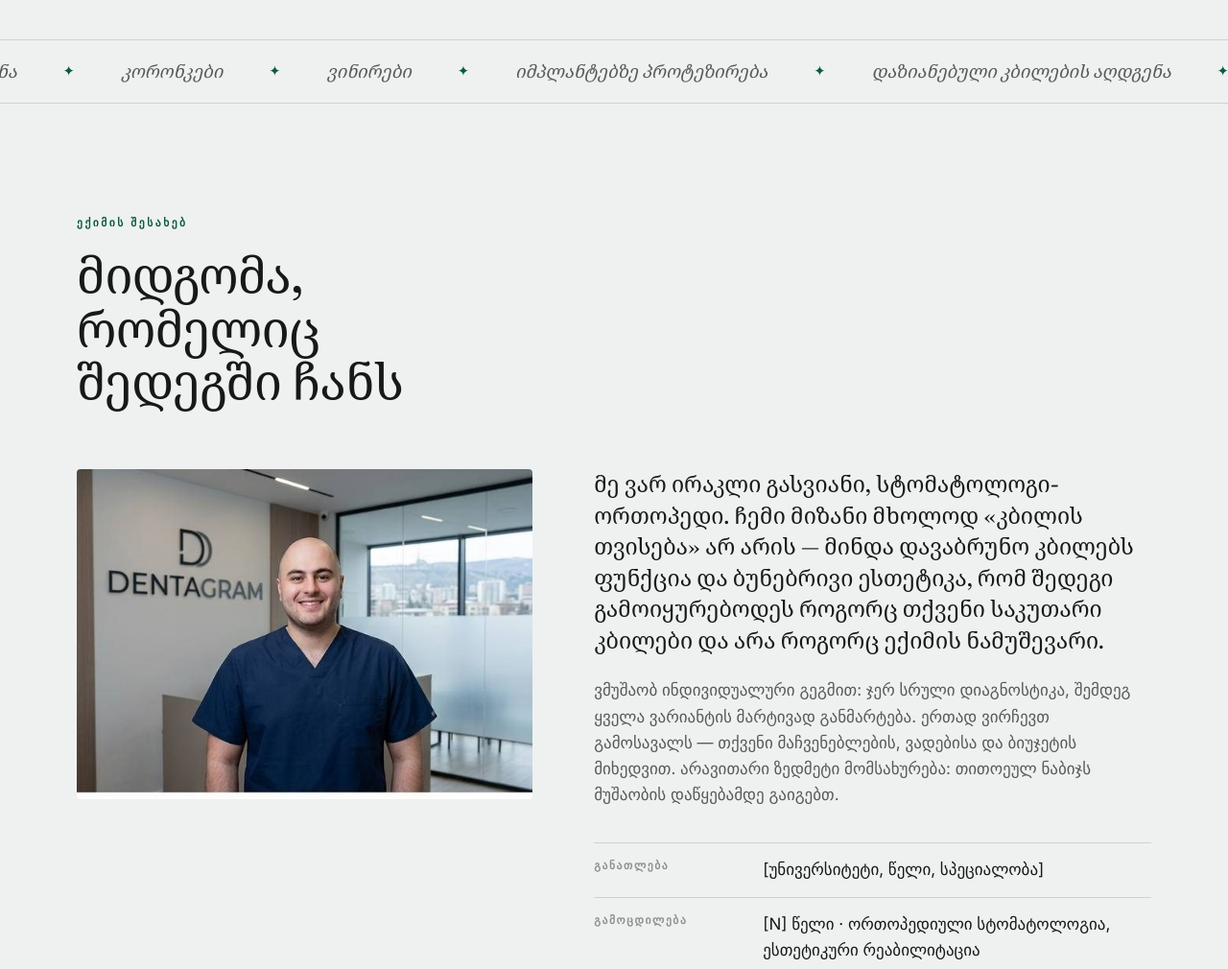
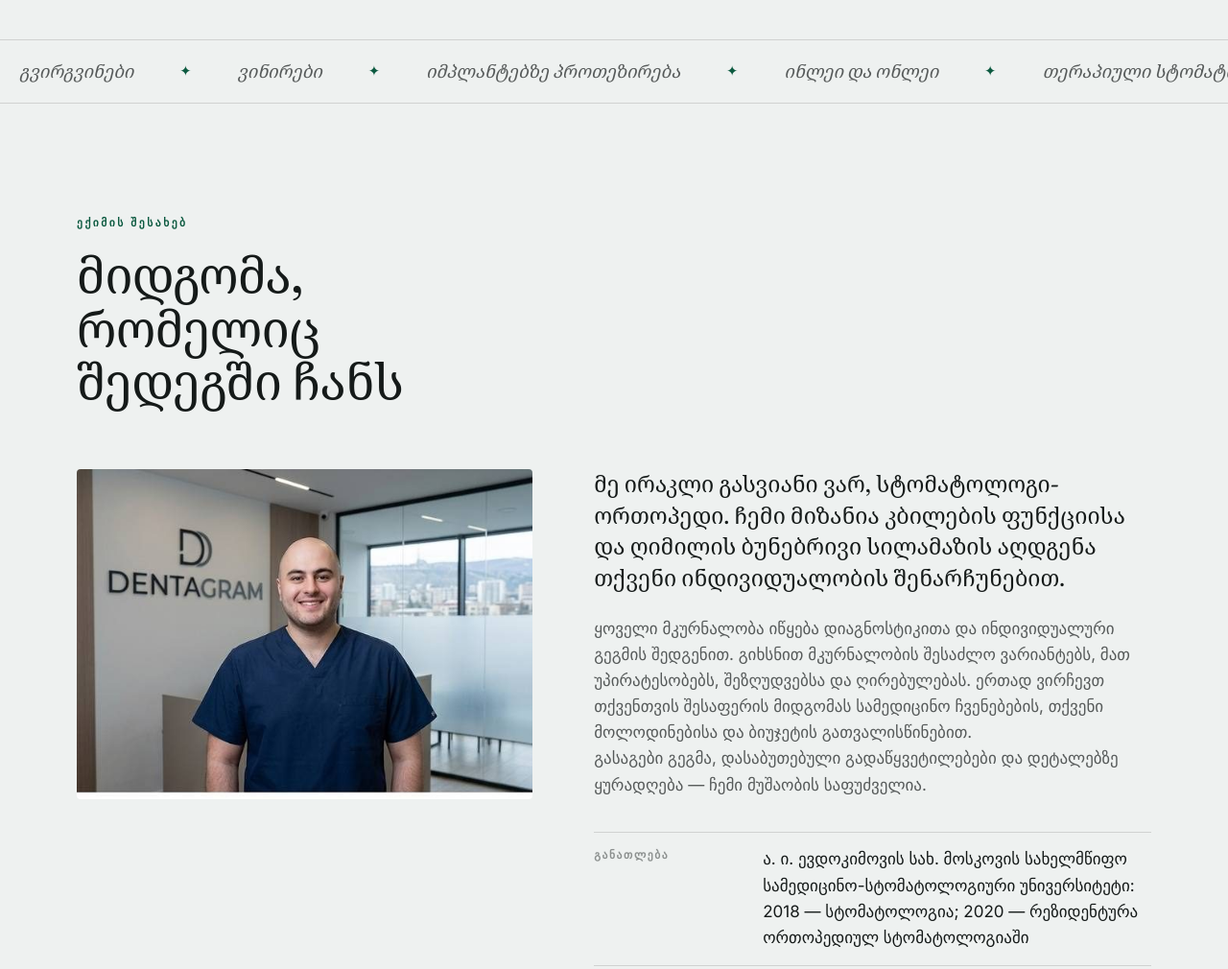
Before and after one commit to barobarosha/dentist, a plain HTML site: page index.html in a window 1280 px wide. Shown: the part 795-1805 px from the top of the page at 96% size. Drawn offline with Linux system fonts and the light colour scheme; a web font is replaced by a local one.

Commit message:
Update texts (bio, 8 services) and swap before/after photos

```diff
--- a/index.html
+++ b/index.html
@@ -131,6 +131,7 @@
       <div class="about-body">
         <p class="lead" data-i18n="about.p1">Меня зовут Иракли Гасвиани, я стоматолог-ортопед. Моя задача — не просто «поставить коронку», а вернуть зубам функцию и естественную эстетику, чтобы результат выглядел как ваши собственные зубы, а не как работа врача.</p>
         <p data-i18n="about.p2">Я работаю по принципу индивидуального плана: перед лечением провожу полную диагностику, объясняю все варианты простым языком и вместе с вами выбираем решение — по показаниям, срокам и бюджету. Никаких навязанных услуг: вы понимаете каждый шаг до того, как он начнётся.</p>
+        <p data-i18n="about.p3">Понятный план, обоснованные решения и внимание к деталям — основа моей работы.</p>
         <dl class="about-facts">
           <div><dt data-i18n="about.fact1k">Образование</dt><dd data-i18n="about.fact1v">[вуз, год, специальность]</dd></div>
           <div><dt data-i18n="about.fact2k">Стаж</dt><dd data-i18n="about.fact2v">[N] лет · ортопедическая стоматология, эстетическая реабилитация</dd></div>
--- a/js/i18n.js
+++ b/js/i18n.js
@@ -24,12 +24,13 @@ ru: {
     'hero.badge': 'Dentagram Clinic',
     'about.eyebrow': 'О враче',
     'about.title': 'Подход, который виден в результате',
-    'about.p1': 'Меня зовут Иракли Гасвиани, я стоматолог-ортопед. Моя задача — не просто «поставить коронку», а вернуть зубам функцию и естественную эстетику, чтобы результат выглядел как ваши собственные зубы, а не как работа врача.',
-    'about.p2': 'Я работаю по принципу индивидуального плана: перед лечением провожу полную диагностику, объясняю все варианты простым языком и вместе с вами выбираем решение — по показаниям, срокам и бюджету. Никаких навязанных услуг: вы понимаете каждый шаг до того, как он начнётся.',
-    'about.fact1k': 'Образование', 'about.fact1v': '[вуз, год, специальность]',
-    'about.fact2k': 'Стаж', 'about.fact2v': '[N] лет · ортопедическая стоматология, эстетическая реабилитация',
-    'about.fact3k': 'Дополнительно', 'about.fact3v': '[сертификаты, курсы]',
-    'services.eyebrow': 'Услуги', 'services.title': 'Чем я могу помочь',
+    'about.p1': 'Я Иракли Гасвиани, стоматолог-ортопед. Моя цель — восстановить функцию зубов и естественную красоту улыбки, сохранив вашу индивидуальность.',
+    'about.p2': 'Каждое лечение начинается с диагностики и индивидуального плана. Я объясняю возможные решения, их преимущества, ограничения и стоимость. Вместе мы выбираем подходящий вариант с учетом медицинских показаний, ваших ожиданий и бюджета.',
+    'about.p3': 'Понятный план, обоснованные решения и внимание к деталям — основа моей работы.',
+    'about.fact1k': 'Образование', 'about.fact1v': 'МГМСУ им. А. И. Евдокимова: 2018 — «Стоматология», врач-стоматолог; 2020 — ординатура «Стоматология ортопедическая»',
+    'about.fact2k': 'Стаж', 'about.fact2v': '9 лет · ортопедическая стоматология, эстетическая реабилитация, терапия. Хирургия — 4 года',
+    'about.fact3k': 'Дополнительно', 'about.fact3v': 'Государственный сертификат Грузии по ортопедической стоматологии, 2024',
+    'services.eyebrow': 'Услуги', 'services.title': 'Здоровье зубов. Естественная эстетика.',
     'steps.eyebrow': 'Как проходит лечение', 'steps.title': 'Пять понятных шагов',
     'cases.eyebrow': 'Работы', 'cases.title': 'До и после',
     'cases.sub': 'Потяните ползунок, чтобы сравнить результат',
@@ -52,12 +53,14 @@ ru: {
     'footer.privacy': 'Privacy Policy',
   },
   services: [
-    { title: 'Коронки', text: 'Восстановление сильно разрушенных зубов. Подбираю форму и оттенок под соседние зубы, чтобы коронка была незаметна.' },
-    { title: 'Виниры', text: 'Тонкие керамические накладки для эстетики передних зубов. Работаю от минимально инвазивной препарировки до препаровки без обточки (no-prep) — по показаниям.' },
-    { title: 'Протезирование на имплантах', text: 'Коронки, мосты и протезы на имплантах: восстановление зубов, которых уже нет, с полным восстановлением жевания.' },
-    { title: 'Восстановление разрушенных зубов', text: 'Вкладки, накладки и микропротезирование, когда зуб можно сохранить без удаления.' },
-    { title: 'Комплексное восстановление улыбки', text: 'Полная реабилитация при сложных случаях: диагностика, план, лечение и финальная эстетика в одной логике.' },
-    { title: 'Консультация и план лечения', text: 'Диагностика, разбор ситуации, варианты решения с прозрачной стоимостью. Это первый и самый важный шаг.' },
+    { title: 'Коронки', text: 'Восстановление поврежденных зубов с учетом прикуса, естественной формы и оттенка вашей улыбки.' },
+    { title: 'Виниры', text: 'Коррекция формы и цвета зубов керамическими винирами. Бережная подготовка, а при подходящих показаниях — установка без обточки.' },
+    { title: 'Протезирование на имплантах', text: 'Замещение утраченных зубов коронками, мостами и протезами на имплантах — для комфортного жевания и естественной улыбки.' },
+    { title: 'Вкладки и накладки', text: 'Восстановление поврежденных участков зуба с сохранением здоровых тканей.' },
+    { title: 'Терапевтическая стоматология', text: 'Лечение кариеса и корневых каналов. Сохранение собственных зубов — приоритет, когда это клинически возможно.' },
+    { title: 'Хирургическая стоматология', text: 'Удаление зубов по показаниям и хирургическая подготовка к протезированию. План вмешательства и рекомендации по восстановлению обсуждаем заранее.' },
+    { title: 'Комплексная реабилитация', text: 'Восстановление функции и эстетики зубов в сложных случаях. Все этапы лечения объединены в индивидуальный план.' },
+    { title: 'Консультация и план лечения', text: 'Диагностика, обсуждение вариантов, сроков и стоимости. Вы понимаете, что предстоит и почему выбран именно этот подход.' },
   ],
   steps: [
     { title: 'Консультация', text: 'Знакомимся, слушаю ваши пожелания и опасения, осматриваю полость рта.' },
@@ -113,12 +116,13 @@ en: {
     'hero.badge': 'Dentagram Clinic',
     'about.eyebrow': 'About',
     'about.title': 'An approach you can see in the result',
-    'about.p1': "I'm Irakli Gasviani, a dental prosthodontist. My goal isn't just to «place a crown» — it's to restore both function and natural aesthetics, so the result looks like your own teeth, not like dental work.",
-    'about.p2': 'I work with an individual treatment plan: a full diagnostic first, then a clear explanation of every option in plain language. Together we choose the right solution — based on your clinical needs, timeline and budget. No upselling: you understand every step before it begins.',
-    'about.fact1k': 'Education', 'about.fact1v': '[university, year, degree]',
-    'about.fact2k': 'Experience', 'about.fact2v': '[N] years · prosthodontics, aesthetic rehabilitation',
-    'about.fact3k': 'Also', 'about.fact3v': '[certifications, courses]',
-    'services.eyebrow': 'Services', 'services.title': 'How I can help',
+    'about.p1': "I'm Irakli Gasviani, a prosthodontist. My goal is to restore dental function and the natural beauty of your smile while preserving your individuality.",
+    'about.p2': 'Every treatment begins with a thorough assessment and a personalised plan. I explain the available options, their benefits, limitations and costs. Together, we choose the approach that suits your clinical needs, expectations and budget.',
+    'about.p3': 'Clear planning, informed decisions and attention to detail are at the heart of my practice.',
+    'about.fact1k': 'Education', 'about.fact1v': 'A. I. Evdokimov Moscow State University of Medicine and Dentistry: 2018 — Dentistry; 2020 — residency in Prosthodontics',
+    'about.fact2k': 'Experience', 'about.fact2v': '9 years · prosthodontics, aesthetic dental rehabilitation, therapy. Oral surgery — 4 years',
+    'about.fact3k': 'Also', 'about.fact3v': 'Georgian State Certificate in Prosthodontics, 2024',
+    'services.eyebrow': 'Services', 'services.title': 'Healthy teeth. Natural aesthetics.',
     'steps.eyebrow': 'The process', 'steps.title': 'Five clear steps',
     'cases.eyebrow': 'Work', 'cases.title': 'Before & after',
     'cases.sub': 'Drag the slider to compare the result',
@@ -141,12 +145,14 @@ en: {
     'footer.privacy': 'Privacy Policy',
   },
   services: [
-    { title: 'Crowns', text: 'Restoring heavily damaged teeth. Shape and shade are matched to your neighbouring teeth so the crown stays invisible.' },
-    { title: 'Veneers', text: 'Thin ceramic shells for the aesthetics of front teeth. From minimally invasive to no-prep techniques, depending on the case.' },
-    { title: 'Implant prosthetics', text: 'Crowns, bridges and dentures on implants: replacing missing teeth with a full restoration of chewing function.' },
-    { title: 'Restoration of damaged teeth', text: 'Inlays, onlays and micro-prosthetics when a tooth can be saved without extraction.' },
-    { title: 'Full smile rehabilitation', text: 'Complete treatment planning for complex cases: diagnostics, plan, treatment and final aesthetics as one coherent process.' },
-    { title: 'Consultation & treatment plan', text: 'Diagnostics, an honest review of your situation and transparent options with costs. The first and most important step.' },
+    { title: 'Crowns', text: 'Restoring damaged teeth with careful attention to your bite and the natural shape and shade of your smile.' },
+    { title: 'Veneers', text: 'Refining tooth shape and colour with ceramic veneers. Minimal tooth preparation, with no-prep options where clinically suitable.' },
+    { title: 'Implant Restorations', text: 'Replacing missing teeth with implant-supported crowns, bridges and dentures for comfortable chewing and a natural-looking smile.' },
+    { title: 'Inlays and Onlays', text: 'Restoring damaged areas of a tooth while preserving healthy tooth structure.' },
+    { title: 'Restorative Dentistry', text: 'Treatment of tooth decay and root canals. Preserving your natural teeth is the priority whenever clinically possible.' },
+    { title: 'Oral Surgery', text: 'Tooth removal when clinically indicated and surgical preparation for prosthetic treatment. The procedure and recovery guidance are discussed in advance.' },
+    { title: 'Comprehensive Dental Rehabilitation', text: 'Restoring dental function and aesthetics in complex cases, with every stage guided by a personalised treatment plan.' },
+    { title: 'Consultation and Treatment Plan', text: 'A thorough assessment and a clear discussion of your options, timeline and costs. You understand what to expect and why each step is recommended.' },
   ],
   steps: [
     { title: 'Consultation', text: 'We meet, I listen to your wishes and concerns and examine your oral cavity.' },
@@ -202,12 +208,13 @@ ka: {
     'hero.badge': 'Dentagram Clinic',
     'about.eyebrow': 'ექიმის შესახებ',
     'about.title': 'მიდგომა, რომელიც შედეგში ჩანს',
-    'about.p1': 'მე ვარ ირაკლი გასვიანი, სტომატოლოგი-ორთოპედი. ჩემი მიზანი მხოლოდ «კბილის თვისება» არ არის — მინდა დავაბრუნო კბილებს ფუნქცია და ბუნებრივი ესთეტიკა, რომ შედეგი გამოიყურებოდეს როგორც თქვენი საკუთარი კბილები და არა როგორც ექიმის ნამუშევარი.',
-    'about.p2': 'ვმუშაობ ინდივიდუალური გეგმით: ჯერ სრული დიაგნოსტიკა, შემდეგ ყველა ვარიანტის მარტივად განმარტება. ერთად ვირჩევთ გამოსავალს — თქვენი მაჩვენებლების, ვადებისა და ბიუჯეტის მიხედვით. არავითარი ზედმეტი მომსახურება: თითოეულ ნაბიჯს მუშაობის დაწყებამდე გაიგებთ.',
-    'about.fact1k': 'განათლება', 'about.fact1v': '[უნივერსიტეტი, წელი, სპეციალობა]',
-    'about.fact2k': 'გამოცდილება', 'about.fact2v': '[N] წელი · ორთოპედიული სტომატოლოგია, ესთეტიკური რეაბილიტაცია',
-    'about.fact3k': 'დამატებით', 'about.fact3v': '[სერტიფიკატები, კურსები]',
-    'services.eyebrow': 'სერვისები', 'services.title': 'რით შემიძლია დაგეხმაროთ',
+    'about.p1': 'მე ირაკლი გასვიანი ვარ, სტომატოლოგი-ორთოპედი. ჩემი მიზანია კბილების ფუნქციისა და ღიმილის ბუნებრივი სილამაზის აღდგენა თქვენი ინდივიდუალობის შენარჩუნებით.',
+    'about.p2': 'ყოველი მკურნალობა იწყება დიაგნოსტიკითა და ინდივიდუალური გეგმის შედგენით. გიხსნით მკურნალობის შესაძლო ვარიანტებს, მათ უპირატესობებს, შეზღუდვებსა და ღირებულებას. ერთად ვირჩევთ თქვენთვის შესაფერის მიდგომას სამედიცინო ჩვენებების, თქვენი მოლოდინებისა და ბიუჯეტის გათვალისწინებით.',
+    'about.p3': 'გასაგები გეგმა, დასაბუთებული გადაწყვეტილებები და დეტალებზე ყურადღება — ჩემი მუშაობის საფუძველია.',
+    'about.fact1k': 'განათლება', 'about.fact1v': 'ა. ი. ევდოკიმოვის სახ. მოსკოვის სახელმწიფო სამედიცინო-სტომატოლოგიური უნივერსიტეტი: 2018 — სტომატოლოგია; 2020 — რეზიდენტურა ორთოპედიულ სტომატოლოგიაში',
+    'about.fact2k': 'გამოცდილება', 'about.fact2v': '9 წელი · ორთოპედიული სტომატოლოგია, ესთეტიკური რეაბილიტაცია, თერაპია. ქირურგია — 4 წელი',
+    'about.fact3k': 'დამატებით', 'about.fact3v': 'საქართველოს სახელმწიფო სერტიფიკატი ორთოპედიულ სტომატოლოგიაში, 2024',
+    'services.eyebrow': 'მომსახურება', 'services.title': 'ჯანსაღი კბილები. ბუნებრივი ესთეტიკა.',
     'steps.eyebrow': 'მკურნალობის პროცესი', 'steps.title': 'ხუთი გასაგები ნაბიჯი',
     'cases.eyebrow': 'ნამუშევრები', 'cases.title': 'ადრე და შემდეგ',
     'cases.sub': 'გაასრიალეთ სლაიდერი შედეგის შესადარებლად',
@@ -230,12 +237,14 @@ ka: {
     'footer.privacy': 'Privacy Policy',
   },
   services: [
-    { title: 'კორონკები', text: 'ძლიერ დაზიანებული კბილების აღდგენა. ფორმა და ელფერი მეზობელ კბილებზე მორგებული, რომ კორონკა უხილავი იყოს.' },
-    { title: 'ვინირები', text: 'წინა კბილების ესთეტიკისთვის თხელი კერამიკული ფირფიტები. მინიმალურად ინვაზიურიდან no-prep ტექნიკამდე — მაჩვენებლების მიხედვით.' },
-    { title: 'იმპლანტებზე პროტეზირება', text: 'კორონკები, ხიდები და პროტეზები იმპლანტებზე: დაკარგული კბილების აღდგენა საღეჭი ფუნქციის სრული აღსადგენად.' },
-    { title: 'დაზიანებული კბილების აღდგენა', text: 'ინლეები და ონლეები, როცა კბილის შენარჩუნება შესაძლებელია ექსტრაქციის გარეშე.' },
-    { title: 'ღიმილის კომპლექსური აღდგენა', text: 'რთულ შემთხვევებში სრული რეაბილიტაცია: დიაგნოსტიკა, გეგმა, მკურნალობა და საბოლოო ესთეტიკა ერთ ლოგიკაში.' },
-    { title: 'კონსულტაცია და სამკურნალო გეგმა', text: 'დიაგნოსტიკა, სიტუაციის განხილვა, გამოსავლები გამჭვირვალე ღირებულებით. პირველი და ყველაზე მნიშვნელოვანი ნაბიჯი.' },
+    { title: 'გვირგვინები', text: 'დაზიანებული კბილების აღდგენა თანკბილვის, კბილების ბუნებრივი ფორმისა და ფერის გათვალისწინებით.' },
+    { title: 'ვინირები', text: 'კბილების ფორმისა და ფერის კორექცია კერამიკული ვინირებით. კბილის ქსოვილების დამზოგველი მომზადება, შესაბამისი ჩვენებების შემთხვევაში კი — ვინირების დაყენება დამუშავების გარეშე.' },
+    { title: 'იმპლანტებზე პროთეზირება', text: 'დაკარგული კბილების ჩანაცვლება იმპლანტებზე დამაგრებული გვირგვინებით, ხიდებითა და პროთეზებით — კომფორტული ღეჭვისა და ბუნებრივი ღიმილისთვის.' },
+    { title: 'ინლეი და ონლეი', text: 'კბილის დაზიანებული ნაწილების აღდგენა ჯანსაღი ქსოვილების შენარჩუნებით.' },
+    { title: 'თერაპიული სტომატოლოგია', text: 'კარიესისა და ფესვის არხების მკურნალობა. ბუნებრივი კბილების შენარჩუნება პრიორიტეტია, როდესაც ეს კლინიკურად შესაძლებელია.' },
+    { title: 'ქირურგიული სტომატოლოგია', text: 'კბილების ამოღება ჩვენებების მიხედვით და ქირურგიული მომზადება პროთეზირებისთვის. ჩარევის გეგმასა და აღდგენის რეკომენდაციებს წინასწარ განვიხილავთ.' },
+    { title: 'კომპლექსური რეაბილიტაცია', text: 'კბილების ფუნქციისა და ესთეტიკის აღდგენა რთულ შემთხვევებში. მკურნალობის ყველა ეტაპი ერთიან ინდივიდუალურ გეგმას ეფუძნება.' },
+    { title: 'კონსულტაცია და მკურნალობის გეგმა', text: 'დიაგნოსტიკა, მკურნალობის ვარიანტების, ვადებისა და ღირებულების განხილვა. თქვენ იცით, რას უნდა ელოდოთ და რატომ არის შერჩეული კონკრეტული მიდგომა.' },
   ],
   steps: [
     { title: 'კონსულტაცია', text: 'ვიცნობთ ერთმანეთს, ვისმენ თქვენს სურვილებსა და შეშფოთებას, ვამოწმებ პირის ღრუს.' },
```
Also changed, not shown: assets/img/case-1-after.jpg, assets/img/case-1-before.jpg.
